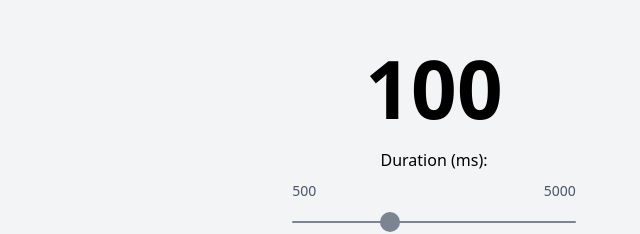
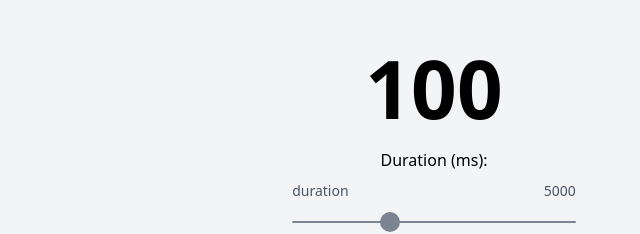
Before and after one commit to ramou1/animated_number_counter, a plain HTML site: page index.html in a window 1280 px wide. Shown: the part 101-335 px from the top of the page, 206-846 px from the left. Drawn offline with nearby package versions, Linux system fonts and the light colour scheme.

Commit message:
duration

```diff
--- a/index.html
+++ b/index.html
@@ -17,7 +17,7 @@
 
     <div class="range-container mt-2">
       <div class="range-labels">
-        <span class="range-label" id="minValue">500</span>
+        <span class="range-label" id="minValue">duration</span>
         <span class="range-label" id="maxValue">5000</span>
       </div>
       <input type="range" id="durationRange" min="500" max="5000" step="100" value="2000" class="range-input">
```
